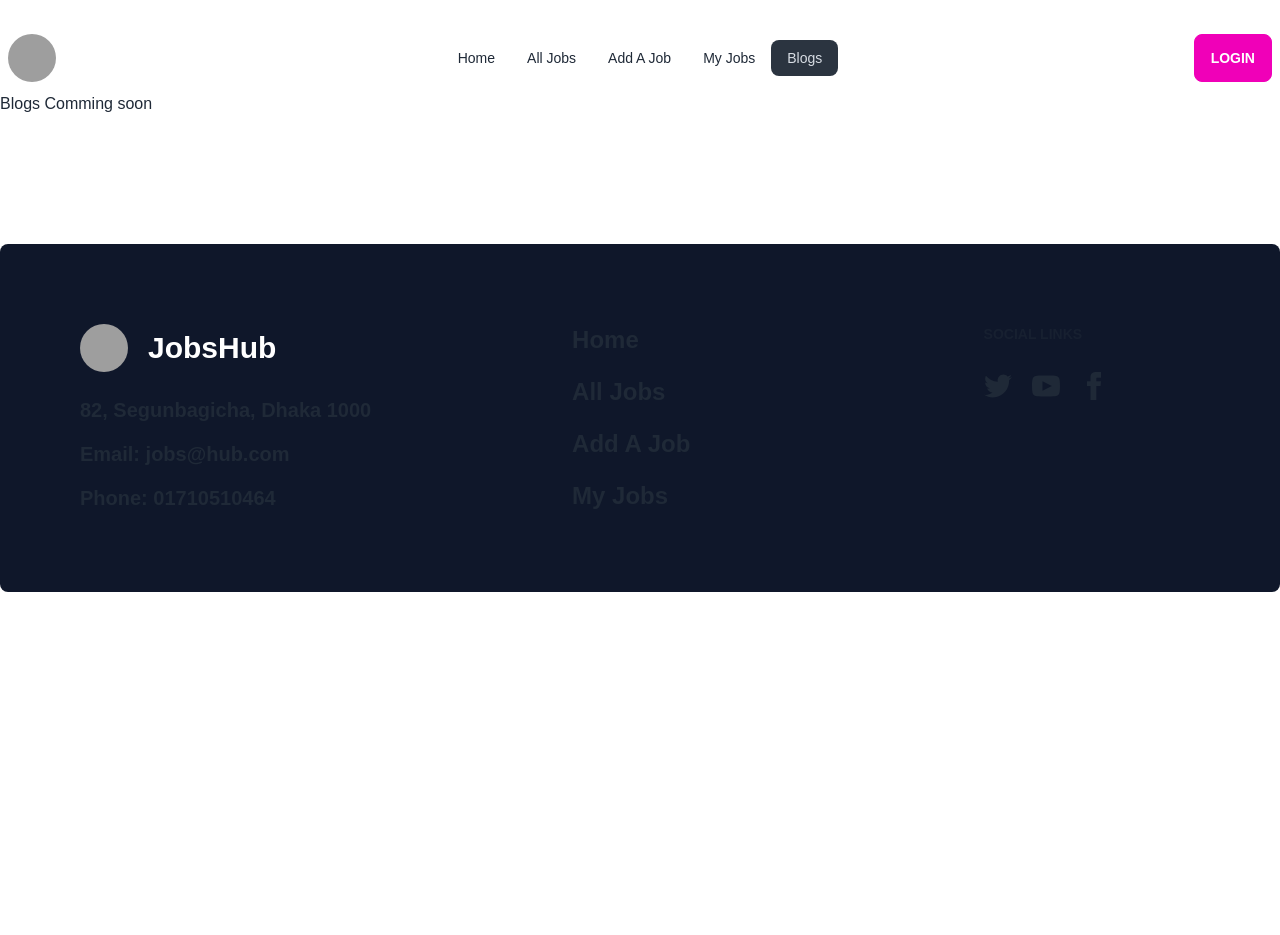
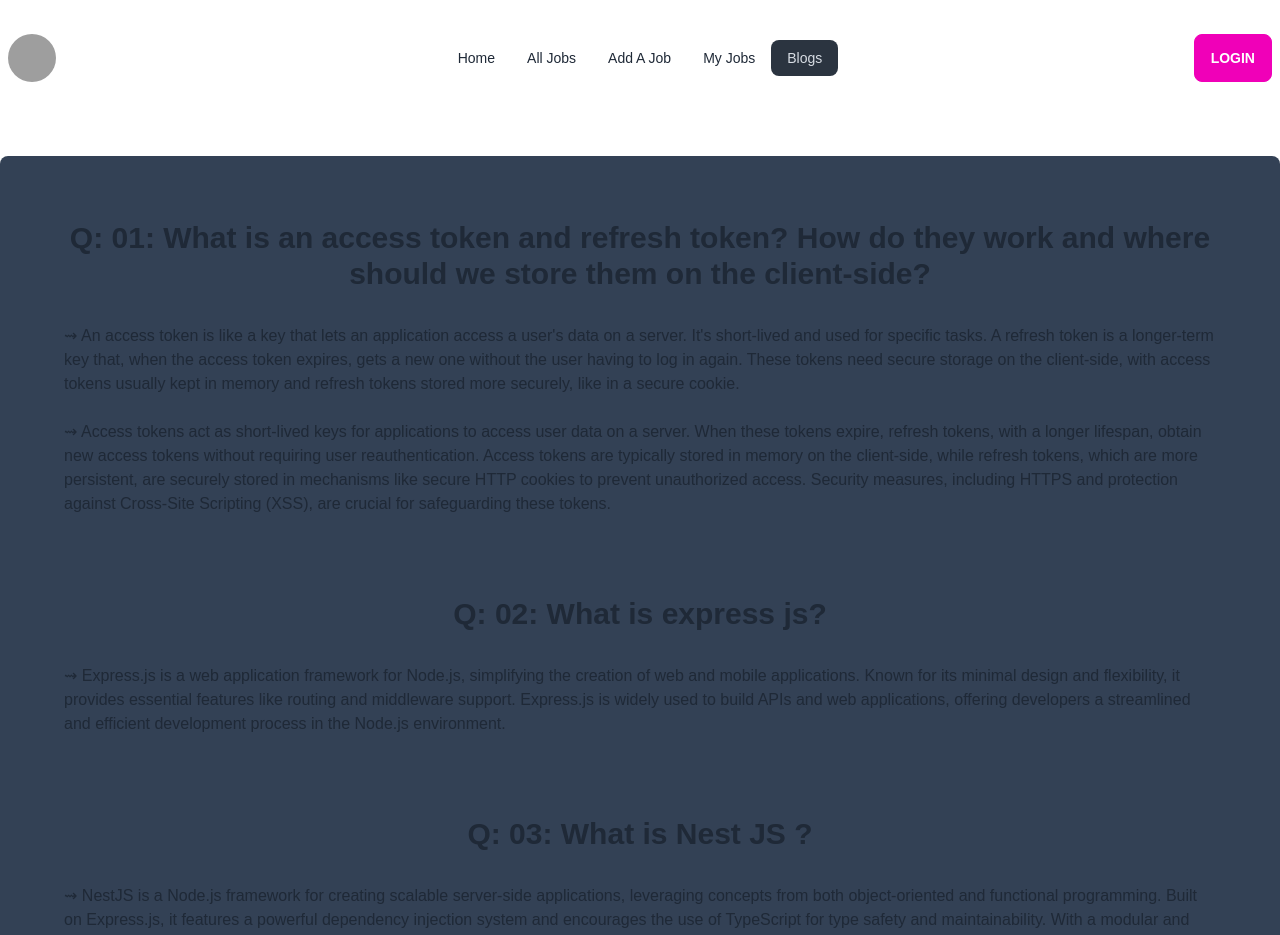
Before and after one commit to wdkammrul/jobsHub-Client, a React (Vite) app: page /blogs in a window 1280 px wide. Shown: the top 935 px of the page. Before the commit the page ends 800 px from the top, so only its background shows below. Built offline with nearby package versions, Linux system fonts and the light colour scheme; no server answers; grey boxes are pictures that could not be loaded.

Commit message:
create blog page and ans all question

```diff
--- a/src/Pages/AllJobs/SingleJobDetails/SingleJobDetails.jsx
+++ b/src/Pages/AllJobs/SingleJobDetails/SingleJobDetails.jsx
@@ -1,3 +1,5 @@
+
+
 /* eslint-disable react/prop-types */
 const SingleJobDetails = () => {
 
--- a/src/Pages/Blogs/Blogs.jsx
+++ b/src/Pages/Blogs/Blogs.jsx
@@ -1,11 +1,117 @@
+const Blogs = () => {
+  return (
+    <div>
+      <div className="bg-slate-700 rounded-lg p-16 mt-16 w-[400px] md:w-[740px] lg:w-full mx-auto">
+        <h1 className="text-center text-3xl font-bold">
+          Q: 01: What is an access token and refresh token? How do they work and where should we
+          store them on the client-side?
+        </h1>
+        <ol>
+          <li className="text-start mt-8">
+            <h1>
+              ⇝ An access token is like a key that lets an application access a user's data on a server. It's short-lived and used for specific tasks. A refresh token is a longer-term key that, when the access token expires, gets a new one without the user having to log in again. These tokens need secure storage on the client-side, with access tokens usually kept in memory and refresh tokens stored more securely, like in a secure cookie.
+
+              <br /><br />
+              ⇝ Access tokens act as short-lived keys for applications to access user data on a server. When these tokens expire, refresh tokens, with a longer lifespan, obtain new access tokens without requiring user reauthentication. Access tokens are typically stored in memory on the client-side, while refresh tokens, which are more persistent, are securely stored in mechanisms like secure HTTP cookies to prevent unauthorized access. Security measures, including HTTPS and protection against Cross-Site Scripting (XSS), are crucial for safeguarding these tokens.
+            </h1>
+          </li>
+
+          <h1 className="text-center text-3xl font-bold mt-20">
+            Q: 02: What is express js?
+          </h1>
+          <li className="mt-8">
+            ⇝ Express.js is a web application framework for Node.js, simplifying the creation of web and mobile applications. Known for its minimal design and flexibility, it provides essential features like routing and middleware support. Express.js is widely used to build APIs and web applications, offering developers a streamlined and efficient development process in the Node.js environment.
+          </li>
 
 
-const Blogs = () => {
-    return (
-        <div>
-          <h1>Blogs Comming soon</h1>
-        </div>
-    );
+          <h1 className="text-center text-3xl font-bold mt-20">
+            Q: 03: What is Nest JS ?
+          </h1>
+          <li className="mt-8">
+            ⇝ NestJS is a Node.js framework for creating scalable server-side applications, leveraging concepts from both object-oriented and functional programming. Built on Express.js, it features a powerful dependency injection system and encourages the use of TypeScript for type safety and maintainability. With a modular and structured approach, NestJS is well-suited for building robust backend systems, especially for APIs and microservices.
+          </li>
+        </ol>
+      </div>
+
+
+      <div className="bg-slate-800 rounded-lg p-16 mt-16 w-[400px] md:w-[740px] lg:w-full mx-auto">
+        <h1 className="text-center text-3xl font-bold">
+          ✈ My Code Explain
+        </h1>
+        <ol>
+          <li className="text-start mt-8">
+            <h1>
+              1. Folder Structure:
+              The code follows a well-organized folder structure with separate folders for components, pages, authentication, utilities, styles, server, routes, models, controllers, and middlewares.
+              <br /><br />
+              2. Header :
+              The Header component is responsible for displaying navigation links based on whether the user is logged in or not. It includes links to Home, All Jobs, My Jobs, Applied Jobs, Add A Job, Blogs, and User Profile.
+
+              <br /><br />
+              3. Footer :
+
+              The Footer component contains the website's footer content, including the logo, copyright, contact information, and social media links.
+
+              <br /><br />
+              4. Home Page:
+
+              The Home page consists of a Banner component and JobCategories component, providing a visually appealing and user-friendly interface.
+              <br /><br />
+              5. Banner Component:
+              The Banner component displays a slider/banner with a Heading Title, Short Description, and a Search Input Field, contributing to a visually appealing home page.
+
+              <br /><br />
+              6. JobCategories Component:
+
+              The JobCategories component utilizes the React-tabs library to implement a tab system for job categories. It dynamically generates tabs for On Site, Remote, Hybrid, Part-Time, and All Jobs, each showing relevant job cards.
+
+              <br /><br />
+              7. JobCard Component:
+
+              The JobCard component represents an individual job card, displaying essential job details like the poster's name, job title, posting date, application deadline, salary range, and a View Details Button.
+              <br /><br />
+              8. Login and Registration:
+
+              The website incorporates a Login page with email/password and Google Sign-in options. A link on the login page redirects users to the registration page, featuring fields for name, email, password, and photo URL.
+
+              <br /><br />
+              9. User Authentication:
+
+              The Header dynamically adjusts its content based on user authentication status, displaying either user-specific links (My Jobs, Applied Jobs, Add A Job, Blogs, User Profile) or a Login button.
+
+              <br /><br />
+              10. All Jobs Page:
+
+              The All Jobs page presents a tabular form showcasing jobs added by users, including details such as the poster's name, job title, posting date, salary range, and a Details Button.
+
+              <br /><br />
+              11.   Search Functionality:
+
+              The All Jobs page implements a search system based on job titles, enhancing user experience and making job exploration more efficient.
+              <br /><br />
+              12.  Single Job Details:
+
+              Clicking on the View Details Button redirects users to a private route displaying detailed information about a specific job, including company logo, job banner, title, description, salary range, number of applicants, and an Apply Button.
+              <br /><br />
+              13.  Apply Functionality:
+
+              The Apply Button opens a modal with auto-filled user name and email, providing an input field for submitting a resume link. Upon clicking the submit application button, the application is saved in a MongoDB collection.
+              <br /><br />
+              14.  Private Routes:
+
+              Certain routes, such as Add A Job, My Jobs, and Applied Jobs, are private and accessible only to logged-in users, enhancing security and user-specific functionality.
+              <br /><br />
+              15. 404 Page:
+              A custom 404 page is created with interesting graphics, a Back to Home button, and no header/footer for a better user experience when encountering a page not found situation.
+            </h1>
+          </li>
+        </ol>
+      </div>
+
+
+
+    </div>
+  );
 };
 
 export default Blogs;
--- a/src/Pages/Home/Subscribe/Subscribe.jsx
+++ b/src/Pages/Home/Subscribe/Subscribe.jsx
@@ -20,7 +20,7 @@ const Subscribe = () => {
                             placeholder="Enter your email"
                             className="p-6 bg-slate-50 rounded-l-lg"
                         />
-                        <button className="bg-secondary rounded-r-lg p-6 text-white">SUBSCRIBE</button>
+                        <button className="bg-secondary rounded-r-lg p-6 text-white">SUBSCRIBE ◀</button>
                     </form>
                 </div>
             </div>
```
